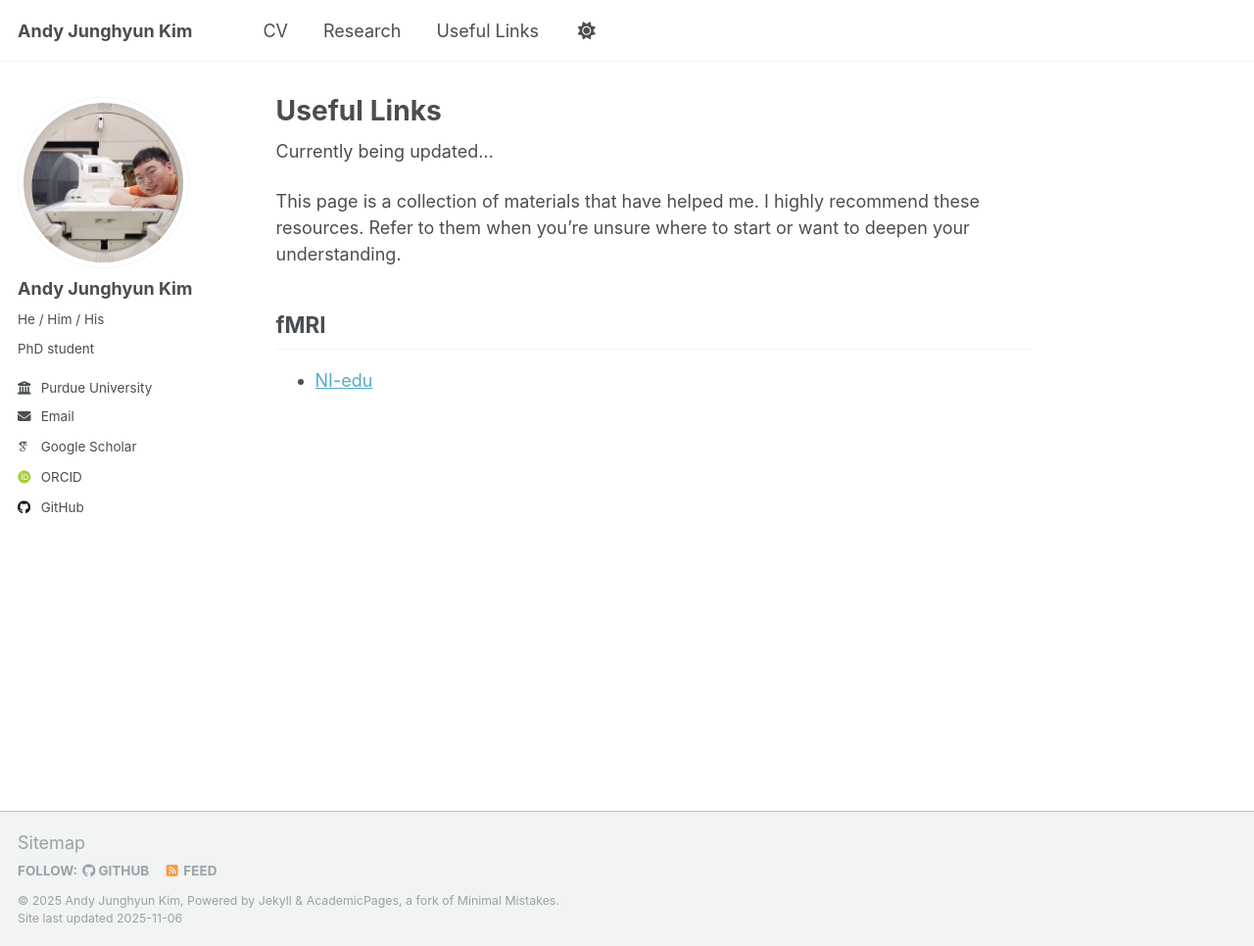
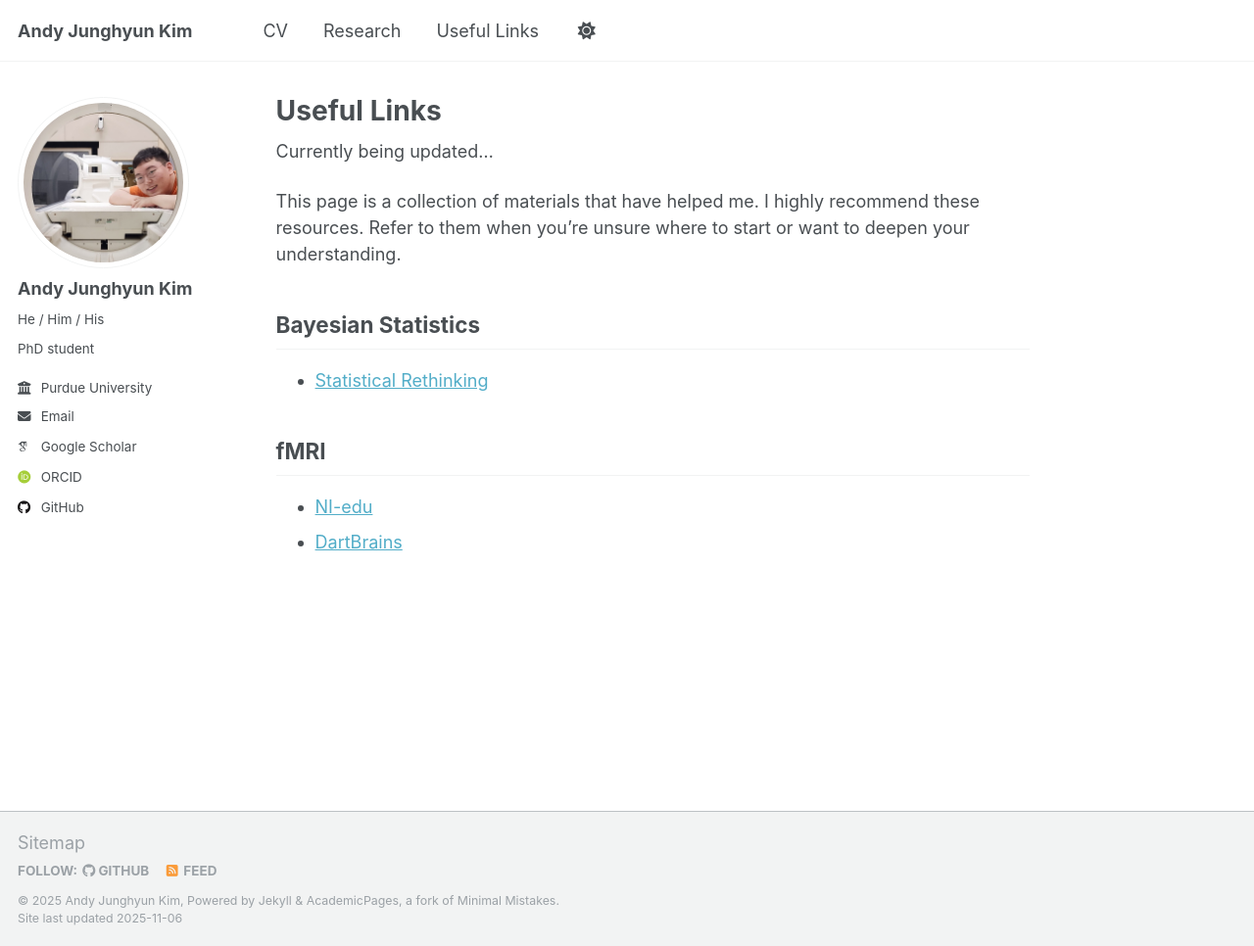
Before and after one commit to AndyJHKim/andyjhkim.github.io, a Jekyll site: the page built from _pages/useful-links.md, in a window 1280 px wide and 966 px high. Shown: the whole window at 98% size. Built offline with Jekyll 4.4.1, drawn with Linux system fonts in a browser that asks for light colours; some web fonts are replaced.

Commit message:
Update useful-links.md

```diff
--- a/_pages/useful-links.md
+++ b/_pages/useful-links.md
@@ -11,5 +11,9 @@ Currently being updated...
 
 This page is a collection of materials that have helped me. I highly recommend these resources. Refer to them when you're unsure where to start or want to deepen your understanding.
 
+## Bayesian Statistics
+* [Statistical Rethinking](https://xcelab.net/rm/)
+
 ## fMRI
 * [NI-edu](https://lukas-snoek.com/NI-edu/)
+* [DartBrains](https://dartbrains.org/content/intro.html)
```
